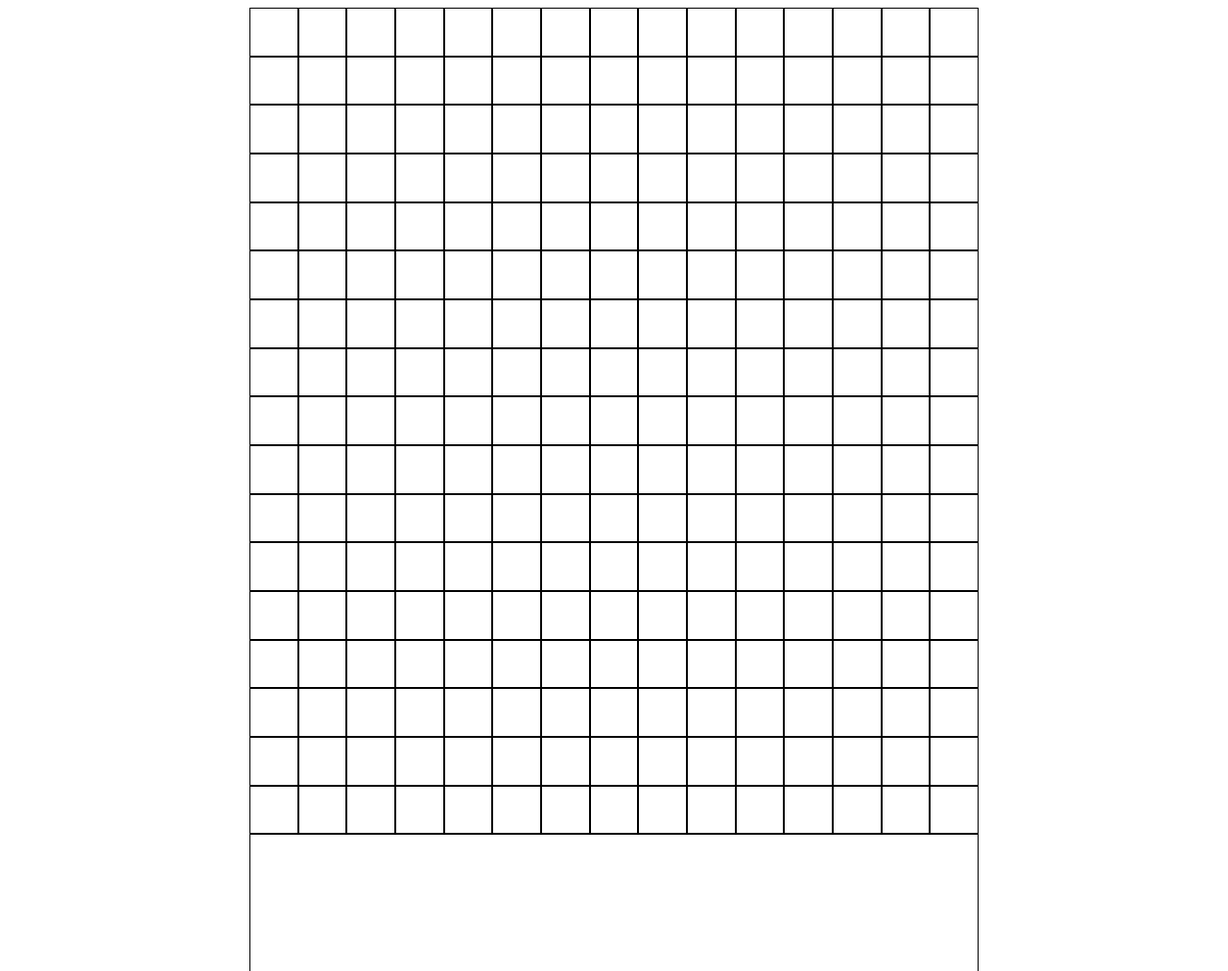
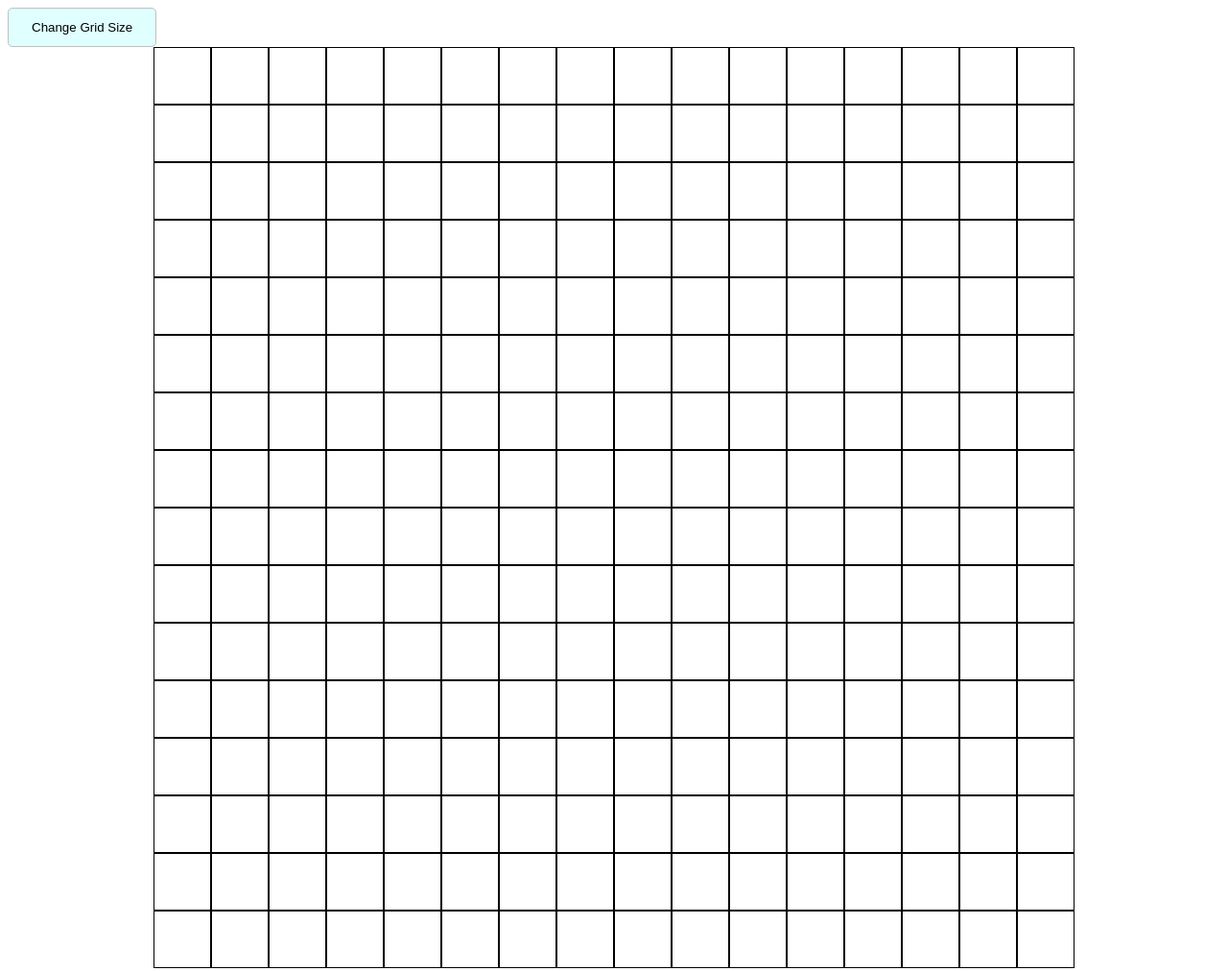
Before and after one commit to bonglrob/etch-a-sketch, a plain HTML site: page index.html in a window 1280 px wide. Shown: the top 1012 px of the page at 96% size. Drawn offline with Linux system fonts and the light colour scheme.

Commit message:
feat(canvas): add button to ask user to resize the canvas grid size

```diff
--- a/canvas.js
+++ b/canvas.js
@@ -2,10 +2,14 @@
     window.addEventListener("load", init);
 
     function init() {
-        const wrapperContainer = qs("main > .wrapper");
-        const panels = genPanels(256);
+        genCanvas();
 
-        wrapperContainer.appendChild(panels);
+        const gridSizeButton = id("grid-size");
+        gridSizeButton.addEventListener("click", genCanvas);
+    }
+
+    function id(element) {
+        return document.getElementById(element);
     }
 
     function qs(selector) {
@@ -14,6 +18,15 @@
 
     function gen(tagName) {
         return document.createElement(tagName);
+    }
+
+    function removeCanvas() {
+        const wrapperContainer = qs("main > .wrapper");
+        wrapperContainer.innerHTML = "";
+    }
+
+    function getGridSize() {
+        return numPerRow = prompt("How many squares do you want per row? (e.g. 2 for a 2 x 2 Grid)");
     }
 
     function genContainer() {
@@ -27,15 +40,31 @@
         panel.classList.toggle("panel--bg-color-green");
     }
 
-    function genPanels(times) {
+    function genPanels(numPerRow) {
         const container = genContainer();
+        const totalPanels = numPerRow * numPerRow;
 
-        for (let i = 0; i < times; i++) {
+        for (let i = 0; i < totalPanels; i++) {
             let panel = gen("div");
             panel.classList.add("panel");
+            // panel.style.flex = `1 0 ${(1 / numPerRow - 0.001) * 100}`;
+
             panel.addEventListener("mouseover", changePanelColor);
             container.appendChild(panel);
         }
         return container;
     }
+
+    function genCanvas() {
+        const wrapperContainer = qs("main > .wrapper");
+        let numPerRow = 16; // 16 x 16 grid = 256 total panels
+        if (wrapperContainer.hasChildNodes()) {
+            numPerRow = getGridSize();
+            removeCanvas();
+        }
+
+        const panels = genPanels(numPerRow);
+        wrapperContainer.appendChild(panels);
+    }
+
 })();
--- a/index.html
+++ b/index.html
@@ -8,6 +8,7 @@
 </head>
 <body>
     <main>
+        <button id="grid-size" class="button">Change Grid Size</button>
         <div class="wrapper"></div>
     </main>
     <script src="./canvas.js"></script>
--- a/styles/styles.css
+++ b/styles/styles.css
@@ -1,5 +1,5 @@
 .wrapper {
-    max-width: 95vh;
+    max-width: 960px;
     margin: 0 auto;
 }
 
@@ -12,9 +12,21 @@
 .panel {
     aspect-ratio: 1 / 1;
     border: 1px solid black;
-    flex: 1 0 6%;
+    flex: 1 0 5.95%;
 }
 
 .panel--bg-color-green {
     background: green;
 }
+
+.button {
+    padding: 12px 24px 12px 24px;
+    background: lightcyan;
+    border: 1px solid silver;
+    border-radius: 5px;
+}
+
+.button:hover {
+    background: PaleTurquoise;
+    cursor: pointer;
+}
```
